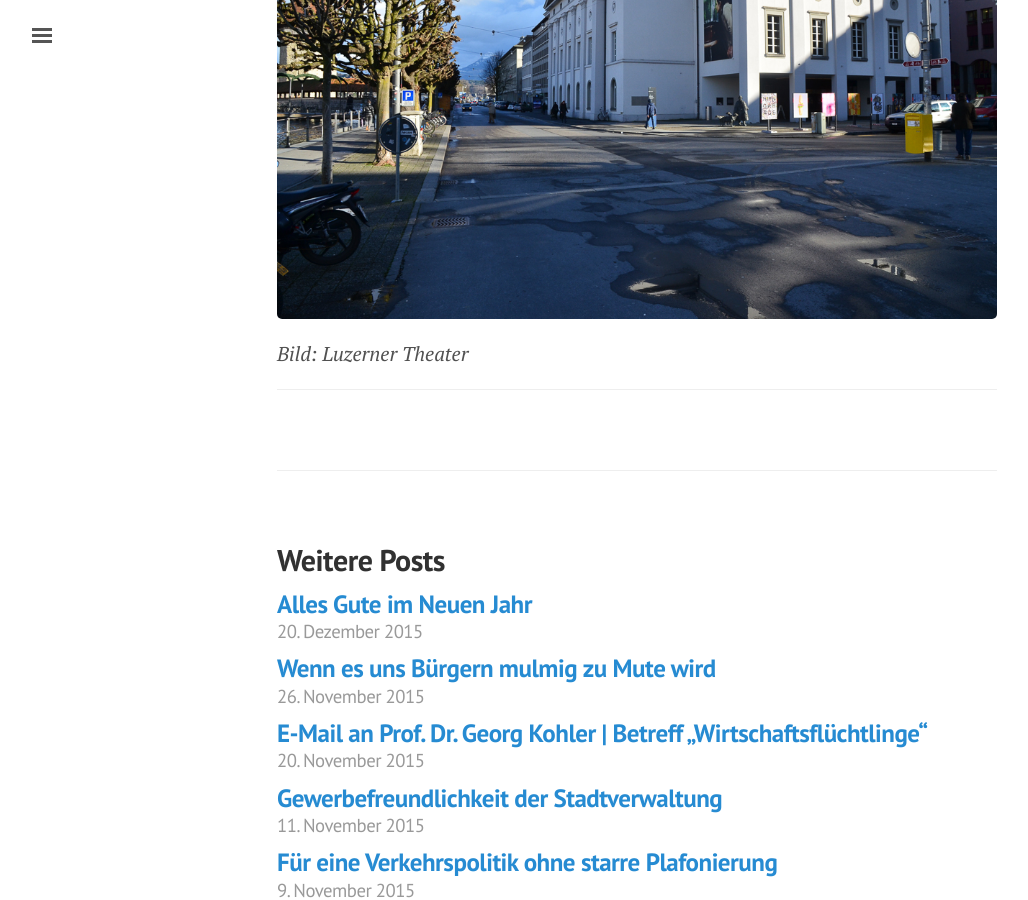
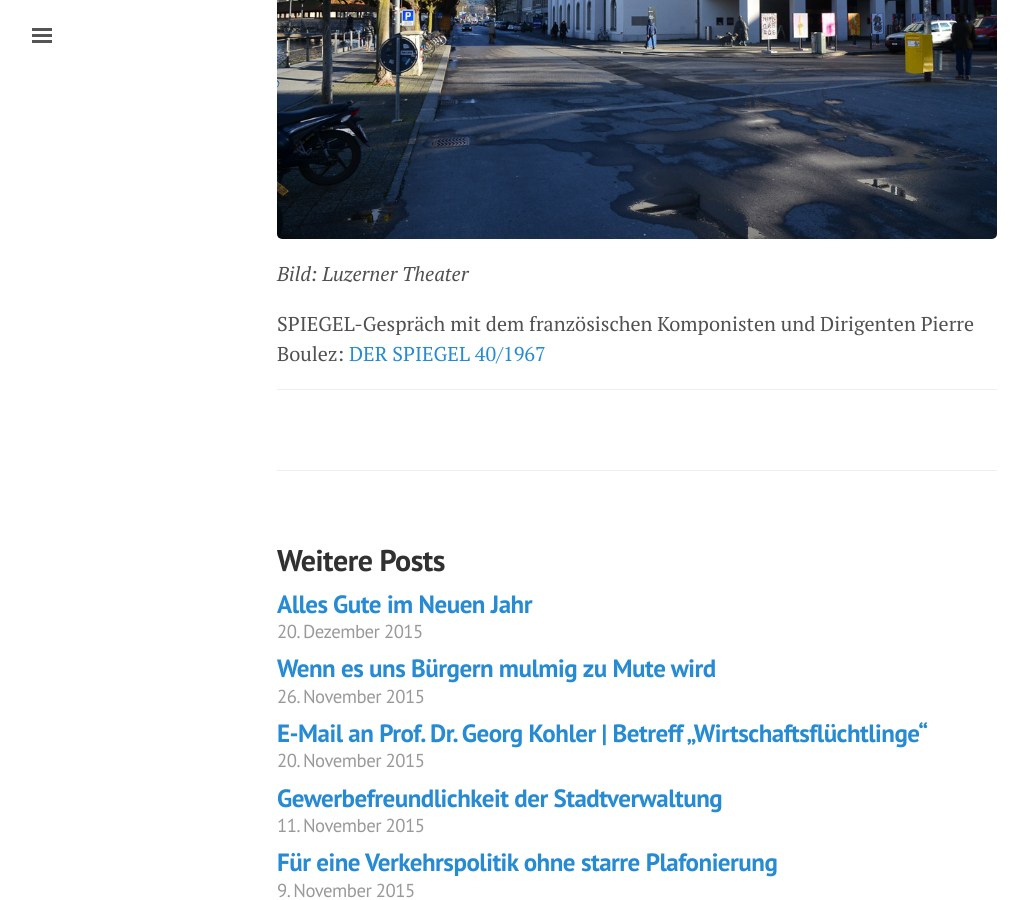
Before and after one commit to freinhard/freinhard.github.io, a Jekyll site: the page built from _posts/2016-01-12-theater.md, in a window 1280 px wide and 900 px high, scrolled down 1477 px. Shown: the whole window, without its empty margins (3-1031 px from the left). Built offline with Jekyll 4.4.1, drawn with Linux system fonts in a browser that asks for light colours; comment, search, counter and statistics services are not loaded.

Commit message:
Move source reference down

```diff
--- a/_posts/2016-01-12-theater.md
+++ b/_posts/2016-01-12-theater.md
@@ -14,7 +14,7 @@ Unsere Stadt erhält ein Geschenk, das seine einzigartige Ausstrahlung in Luzern
 
 Die „Salle modulable“ ist eine Vision mit Sprengkraft. Pierre Boulez und Christof Engelhart sind tot; ihr visionäres Projekt soll weiterleben. Braucht es dazu den grossen Knall?
 
-SPIEGEL-Gespräch mit dem französischen Komponisten und Dirigenten Pierre Boulez: [DER SPIEGEL 40/1967](http://www.spiegel.de/spiegel/print/d-46353389.html)
-
 ![Luzerner Theater]({{ site.url }}/public/assets/theater.jpg)
 *Bild: Luzerner Theater*
+
+SPIEGEL-Gespräch mit dem französischen Komponisten und Dirigenten Pierre Boulez: [DER SPIEGEL 40/1967](http://www.spiegel.de/spiegel/print/d-46353389.html)
```
